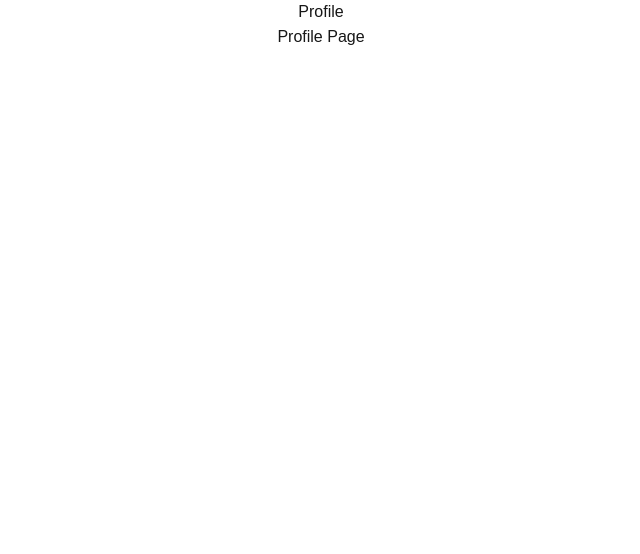
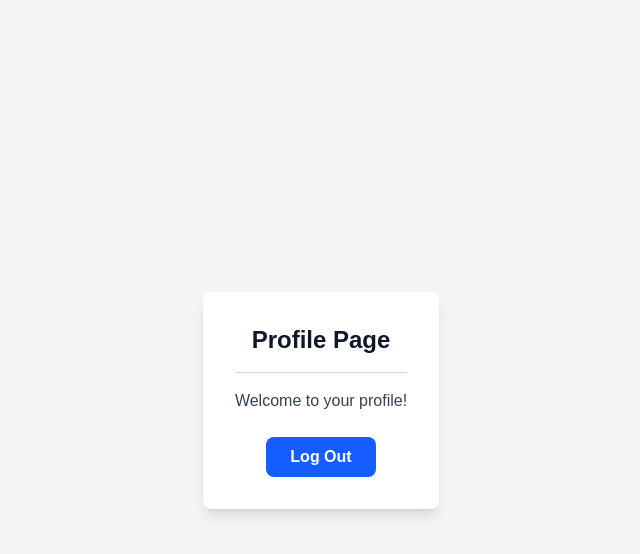
Before and after one commit to Harshraj210/Next-Js, a Next.js app in the folder authentication_nextjs/: page /profile in a window 1280 px wide. Shown: the top 554 px of the page, without its empty margins (319-959 px from the left). Built offline with nearby package versions, Linux system fonts and the light colour scheme.

Commit message:
Added middleware

```diff
--- a/authentication_nextjs/src/app/api/users/logout/route.ts
+++ b/authentication_nextjs/src/app/api/users/logout/route.ts
@@ -6,6 +6,8 @@ export async function GET() {
       message: "Logout Successfull",
       success: true,
     });
+    response.cookies.set("token", "", { httpOnly: true, expires: new Date(0) });
+    return response
   } catch (error: any) {
     return NextResponse.json({ error: error.message }, { status: 500 });
   }
--- a/authentication_nextjs/src/app/profile/page.tsx
+++ b/authentication_nextjs/src/app/profile/page.tsx
@@ -1,9 +1,35 @@
+"use client"
+import React from "react"
+import Link from "next/link"
+import toast from "react-hot-toast"
+import {useRouter} from "next/navigation"
+
+import axios from "axios"
 export default function ProfilePage(){
+  const router=useRouter()
+  const Logout=async ()=>{
+    try {
+      await axios.get("/api/users/logout")
+      toast.success("logout Successful")
+      router.push("/login")
+    } catch (error) {
+      console.log("Logout failed",error)
+      toast.error("Logout Failed. Please try again")
+    }
+  }
   return (
-    <div className="flex flex-col items-center justify-center">
-      <h1>Profile</h1>
-      <hr/>
-      <p>Profile Page</p>
-    </div>
+
+    <div className="flex flex-col items-center justify-center min-h-screen py-2 bg-gray-100 dark:bg-gray-900">
+            <div className="p-8 bg-white dark:bg-gray-800 rounded-lg shadow-lg text-center">
+                <h1 className="text-2xl font-bold mb-4 text-gray-900 dark:text-white">Profile Page</h1>
+                <hr className="w-full max-w-xs mb-4 border-gray-300 dark:border-gray-600" />
+                <p className="mb-6 text-gray-700 dark:text-gray-300">Welcome to your profile!</p>
+                <button
+                    className="bg-blue-600 hover:bg-blue-800 text-white font-bold py-2 px-6 rounded-lg transition-colors"
+                    onClick={Logout}>
+                    Log Out
+                </button>
+            </div>
+        </div>
   )
 }
--- /dev/null
+++ b/authentication_nextjs/src/middleware.ts
@@ -0,0 +1,10 @@
+import { url } from "inspector";
+import { NextResponse } from "next/server";
+import type { NextRequest } from "next/server";
+export function middleware(request: NextRequest) {
+  return NextResponse.redirect(new URL("/home", request.url));
+}
+
+export const config = {
+  matcher: "/about/:path*",
+};
```
